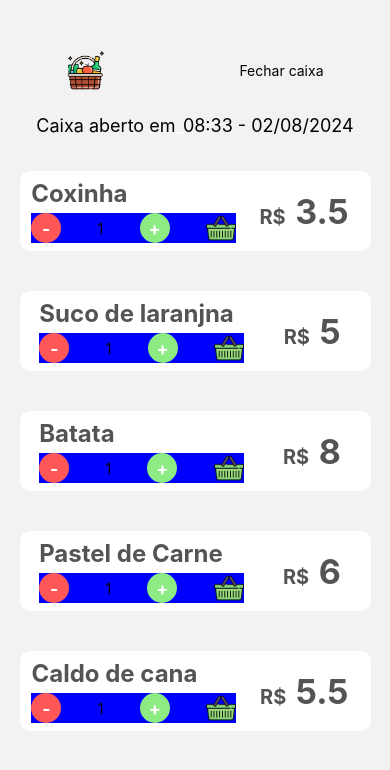
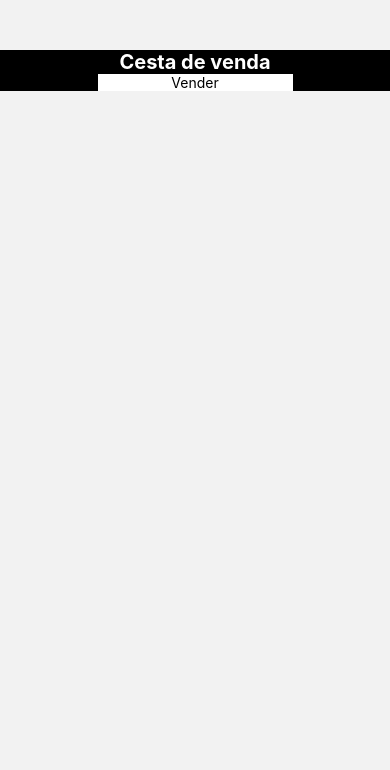
Before and after one commit to Lim4S2/LucraMais--App, a React Native app: screen /Venda in a window 390 px wide. Both pictures are taken after a click on the element 86 px from the left and 70 px from the top of the page. Shown: the top 770 px of the page. Built offline with nearby package versions, Linux system fonts and the light colour scheme.

Commit message:
Fezendo a tela de carrinho

```diff
--- a/App.js
+++ b/App.js
@@ -18,6 +18,7 @@ import Conta from "./src/pages/conta/"
 import styles from "./style"
 import Fechamento from "./src/pages/fechamento"
 import AtualizarProd from "./src/pages/atualizarEstoque"
+import Carrinho from "./src/pages/carrinho"
 
 const Stack = createStackNavigator();
 const Tab = createBottomTabNavigator();
@@ -220,6 +221,7 @@ export default function App() {
         <Stack.Screen name="Venda" component={Venda}/>
         <Stack.Screen name="Fechamento" component={Fechamento}/>
         <Stack.Screen name="AtualizarProd" component={AtualizarProd}/>
+        <Stack.Screen name="Carrinho" component={Carrinho}/>
         <Stack.Screen name="Home" component={Tabs}
           options={{
             gestureEnabled: false
--- /dev/null
+++ b/src/pages/carrinho/index.js
@@ -0,0 +1,20 @@
+import React from "react"
+import { View, FlatList, Text, TouchableOpacity} from "react-native"
+import styles from "./style"
+
+export default function Carrinho({navigation}) {
+    return(
+        <View style={styles.container}>
+            <Text style={styles.text}>Cesta de venda</Text>
+            <TouchableOpacity onPress={() => navigation.navigate("Venda")}
+                style={{
+                    backgroundColor: "white",
+                    width: "50%",
+                    alignItems: "center"
+                }}
+                >
+                <Text>Vender</Text>
+            </TouchableOpacity>
+        </View>
+    )
+}
--- /dev/null
+++ b/src/pages/carrinho/style.js
@@ -0,0 +1,17 @@
+import { StyleSheet } from "react-native"
+
+const styles = StyleSheet.create({
+    container: {
+        marginTop: 50,
+        backgroundColor: "black",
+        justifyContent: "center",
+        alignItems: 'center'
+    },
+    text: {
+        fontSize: 20,
+        fontWeight: 'bold',
+        color: 'white'
+    }
+})
+
+export default styles
--- a/src/pages/login/index.js
+++ b/src/pages/login/index.js
@@ -51,11 +51,6 @@ export default function Login({navigation}) {
                     >Cadastrar</Text>
                 </View>
 
-                <View style={styles.senhaCad}>
-                    <Text>Email {emailLogin}</Text>
-                    <Text>Senha {senhaLogin}</Text>
-                </View>
-
                 <TouchableOpacity style={styles.buttom}
                     onPress={() => navigation.navigate("Home")}>
                     <Text style={styles.textButtom}>Logar</Text>
--- a/src/pages/preload/index.js
+++ b/src/pages/preload/index.js
@@ -43,11 +43,11 @@ export default function Preload({navigation}) {
                     source={require("../../images/terra.png")} style={{...styles.terra, width: terra}}/>
             </Animatable.View>
 
-            <Text onPress={() => navigation.navigate("Login")}
+            {/*<Text onPress={() => navigation.navigate("Login")}
                 style={{
                     padding: 10
                 }}
-                >Próxima página</Text>
+                >Próxima página</Text>*/}
         </View>
     )
 }
--- a/src/pages/venda/index.js
+++ b/src/pages/venda/index.js
@@ -48,11 +48,14 @@ export default function Venda({navigation}) {
     return(
         <View>
             <View style={styles.container}>
-                <Image source={require("../../images/iconCesta.png")}
-                    style={{width: 40, height: 40}}
-                />
+                <TouchableOpacity onPress={() => navigation.navigate("Carrinho")}>
+                    <Image source={require("../../images/iconCesta.png")}
+                        style={{width: 40, height: 40}}
+                    />
+                </TouchableOpacity>
 
-                <TouchableOpacity onPress={() => navigation.navigate("Fechamento")}>
+                <TouchableOpacity onPress={() => navigation.navigate("Fechamento")}
+                    style={styles.btnFechar}>
                     <Text>Fechar caixa</Text>
                 </TouchableOpacity>
             </View>
@@ -76,18 +79,18 @@ export default function Venda({navigation}) {
                                 <Text style={stylesList.titulo}>{item.tittle}</Text>
                                     <View style={stylesList.viewAddCar}>
                                         <TouchableOpacity style={stylesList.btnMenos}>
-                                            <Text style={{color: "white", fontSize: 18, fontWeight: "bold"}}>-</Text>
+                                            <Text style={{color: "white", fontSize: 20, fontWeight: "bold"}}>-</Text>
                                         </TouchableOpacity>
 
-                                        <Text>1</Text>
+                                        <Text style={{fontSize: 20, fontWeight: "bold"}}>1</Text>
 
                                         <TouchableOpacity style={{...stylesList.btnMenos, backgroundColor: "#8DEB84"}}>
-                                            <Text style={{color: "white", fontSize: 18, fontWeight: "bold"}}>+</Text>
+                                            <Text style={{color: "white", fontSize: 20, fontWeight: "bold"}}>+</Text>
                                         </TouchableOpacity>
 
                                         <TouchableOpacity>
                                             <Image source={require("../../images/cesta.png")}
-                                                style={{width: 30, height: 30}}/>
+                                                style={{width: 30, height: 30, marginLeft: 50}}/>
                                         </TouchableOpacity>
                                     </View>
                                 </View>
--- a/src/pages/venda/style.js
+++ b/src/pages/venda/style.js
@@ -2,6 +2,7 @@ import { StyleSheet } from "react-native"
 
 const styles = StyleSheet.create({
     container: {
+        backgroundColor: "green",
         flexDirection: "row",
         justifyContent: "space-around",
         marginTop: 50,
--- a/src/pages/venda/stylesList.js
+++ b/src/pages/venda/stylesList.js
@@ -19,9 +19,8 @@ const stylesList = StyleSheet.create({
         width: "60%"
     },
     viewAddCar: {
-        backgroundColor: "blue",
         flexDirection: "row",
-        justifyContent: "space-between",
+        justifyContent: "space-evenly",
         alignItems: "center"
     },
     viewValor: {
```
